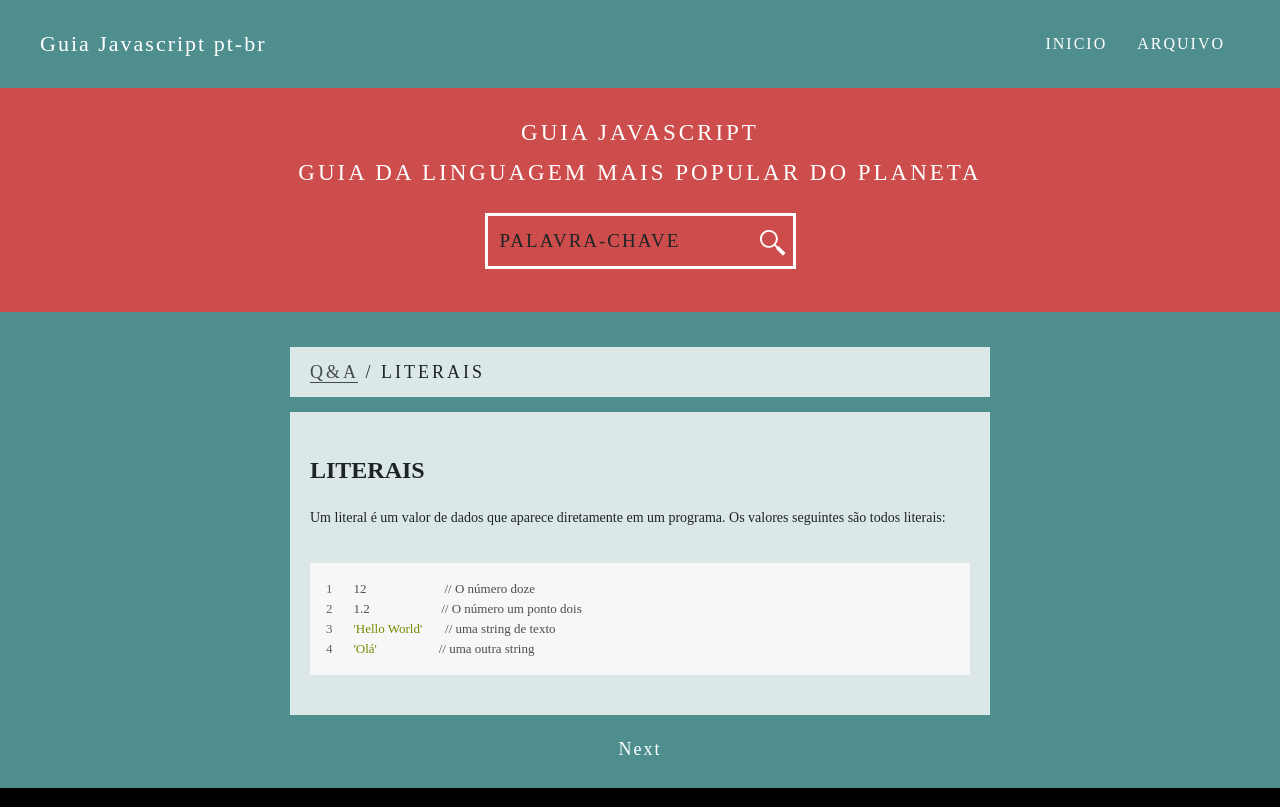
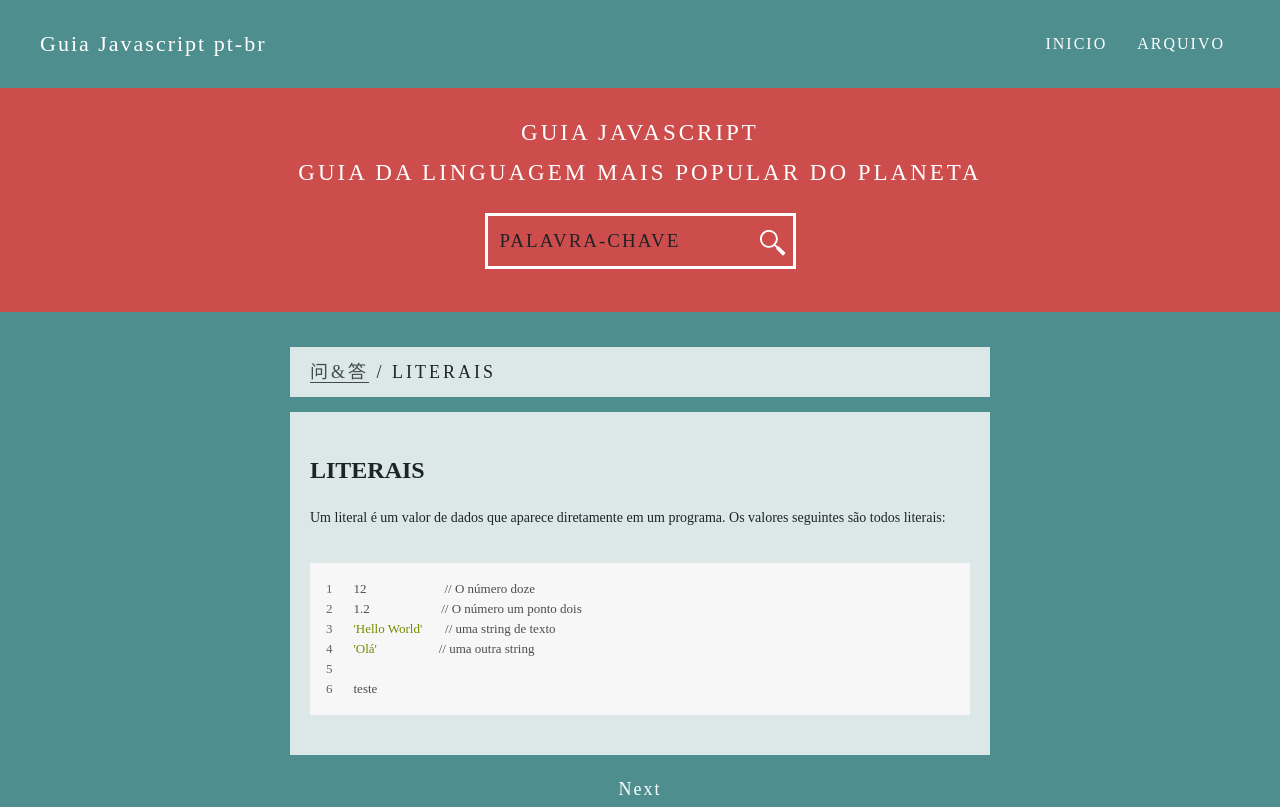
Before and after one commit to MendesGabriel/guiajavascript, a plain HTML site: page 2017/09/22/Literais/index.html in a window 1280 px wide. Shown: the top 807 px of the page. Drawn offline with Linux system fonts and the light colour scheme.

Commit message:
Site updated: 2017-09-22 23:29:17

```diff
--- a/2017/09/22/Literais/index.html
+++ b/2017/09/22/Literais/index.html
@@ -123,10 +123,10 @@ function dismissSearchResultModal() {
 </div>
 <div class="section" id="Post">
 	<div class="section_content">
-		<p class="breadcrumb"><a href="/guiajavascript/">Q&amp;A</a> / Literais</p>
+		<p class="breadcrumb"><a href="/guiajavascript/">问&amp;答</a> / Literais</p>
 		<div class="page_content mdcss">
 			<h1 id="LITERAIS"><a href="#LITERAIS" class="headerlink" title="LITERAIS"></a>LITERAIS</h1><p>Um literal é um valor de dados que aparece diretamente em um programa. Os valores seguintes são todos literais:</p>
-<figure class="highlight bash"><table><tr><td class="gutter"><pre><div class="line">1</div><div class="line">2</div><div class="line">3</div><div class="line">4</div></pre></td><td class="code"><pre><div class="line">12                        // O número doze</div><div class="line">1.2                      // O número um ponto dois</div><div class="line"><span class="string">'Hello World'</span>       // uma string de texto</div><div class="line"><span class="string">'Olá'</span>                   // uma outra string</div></pre></td></tr></table></figure>
+<figure class="highlight bash"><table><tr><td class="gutter"><pre><div class="line">1</div><div class="line">2</div><div class="line">3</div><div class="line">4</div><div class="line">5</div><div class="line">6</div></pre></td><td class="code"><pre><div class="line">12                        // O número doze</div><div class="line">1.2                      // O número um ponto dois</div><div class="line"><span class="string">'Hello World'</span>       // uma string de texto</div><div class="line"><span class="string">'Olá'</span>                   // uma outra string</div><div class="line"></div><div class="line">teste</div></pre></td></tr></table></figure>
 
 		</div>
 	</div>
--- a/search.xml
+++ b/search.xml
@@ -6,7 +6,7 @@
       <title><![CDATA[Literais]]></title>
       <url>/guiajavascript/2017/09/22/Literais/</url>
       <content type="html"><![CDATA[<h1 id="LITERAIS"><a href="#LITERAIS" class="headerlink" title="LITERAIS"></a>LITERAIS</h1><p>Um literal é um valor de dados que aparece diretamente em um programa. Os valores seguintes são todos literais:</p>
-<figure class="highlight bash"><table><tr><td class="gutter"><pre><div class="line">1</div><div class="line">2</div><div class="line">3</div><div class="line">4</div></pre></td><td class="code"><pre><div class="line">12                        // O número doze</div><div class="line">1.2                      // O número um ponto dois</div><div class="line"><span class="string">'Hello World'</span>       // uma string de texto</div><div class="line"><span class="string">'Olá'</span>                   // uma outra string</div></pre></td></tr></table></figure>
+<figure class="highlight bash"><table><tr><td class="gutter"><pre><div class="line">1</div><div class="line">2</div><div class="line">3</div><div class="line">4</div><div class="line">5</div><div class="line">6</div></pre></td><td class="code"><pre><div class="line">12                        // O número doze</div><div class="line">1.2                      // O número um ponto dois</div><div class="line"><span class="string">'Hello World'</span>       // uma string de texto</div><div class="line"><span class="string">'Olá'</span>                   // uma outra string</div><div class="line"></div><div class="line">teste</div></pre></td></tr></table></figure>
 ]]></content>
 
 
```
Also changed, not shown: 2017/09/22/Comentarios/index.html (+1 -1 lines), 2017/09/22/hello-world/index.html (+1 -1 lines), archives/2017/09/index.html (+1 -1 lines), archives/2017/index.html (+1 -1 lines), archives/index.html (+1 -1 lines).
